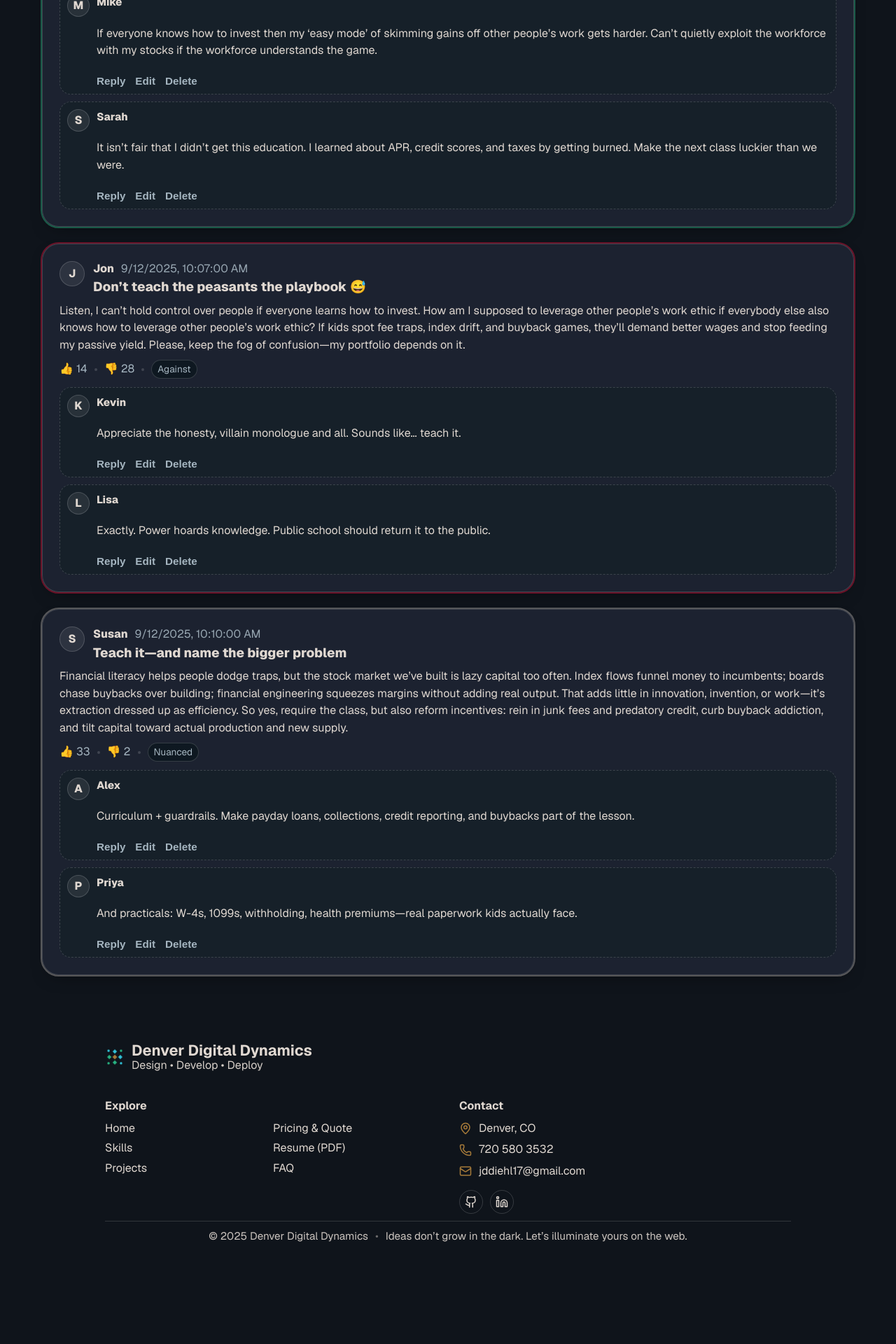
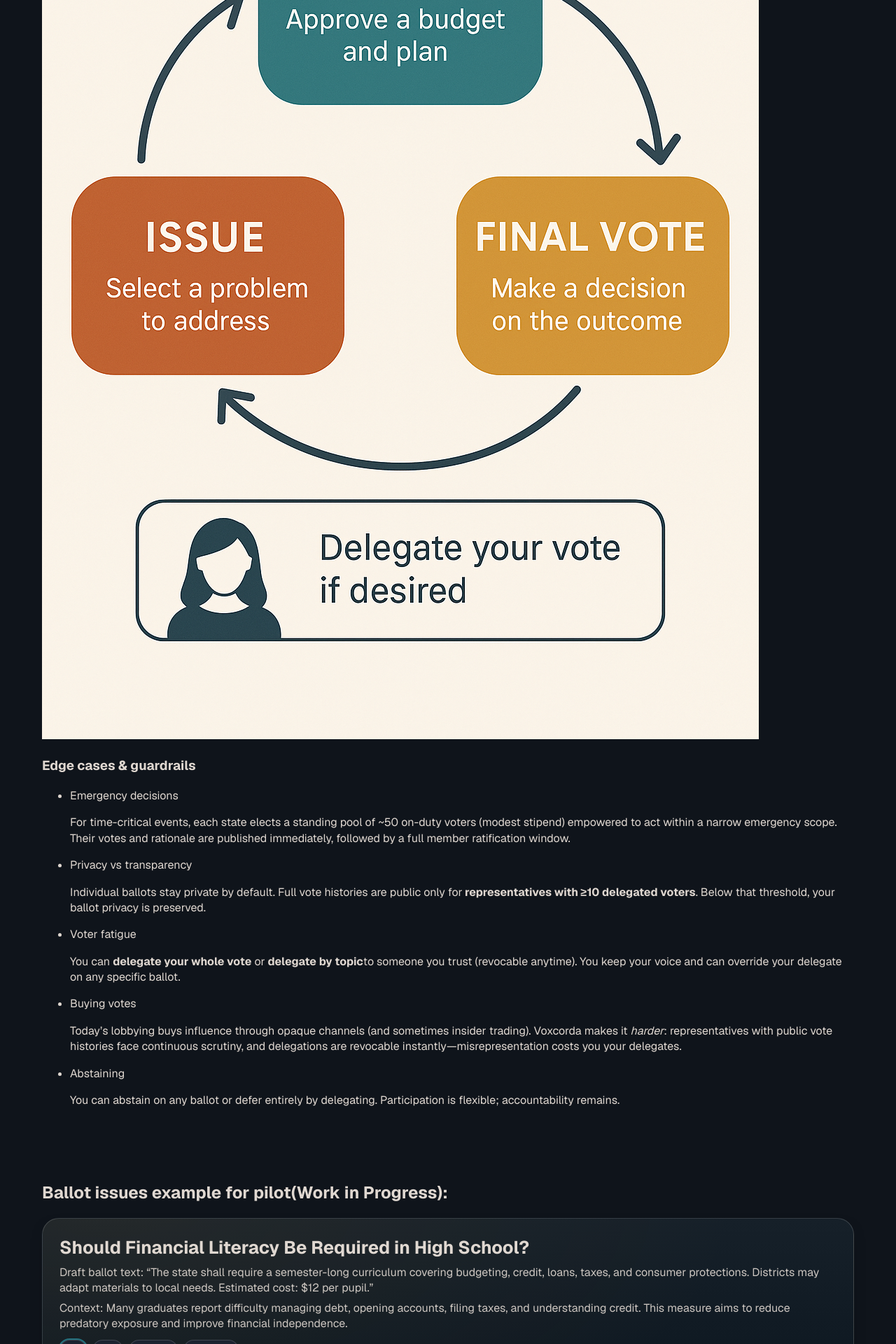
Before and after one commit to easy-thunder/Denver_Digital_Dynamics, a Next.js app: page /projects/voxcorda in a window 1280 px wide. Shown: the part 2082-4002 px from the top of the page at 70% size. Before the commit the page ends 3868 px from the top, so only its background shows below. Built offline with nearby package versions, Linux system fonts and the light colour scheme.

Commit message:
add examples for voxcorda

```diff
--- a/src/app/projects/voxcorda/page.jsx
+++ b/src/app/projects/voxcorda/page.jsx
@@ -275,10 +275,84 @@ export default function Projects() {
           </div>
         </div>
       </section>
+      {/* --- Cycle diagram + edge cases --- */}
+<section className={styles.cycleSection}>
+  <div className={styles.container}>
+    <h2 className={styles.h2}>How the decision cycle works(Final Vision)</h2>
+    <p className={styles.sub}>
+      Focus one issue at a time: <strong>Issue selection → Solution development → Final vote</strong>.
+      Transparent inputs, auditable outcomes, optional delegation by topic.
+    </p>
+  </div>
+
+  <div className={styles.cycleGrid}>
+    {/* Left: image */}
+    <div className={styles.cycleImageWrap}>
+      <img
+        className={styles.cycleImg}
+        src="/images/cycle.png"
+        alt="Voxcorda decision cycle: Issue → Solution → Final vote"
+        loading="lazy"
+      />
+    </div>
+
+    {/* Right: edge cases */}
+    <aside className={styles.edgePanel} aria-label="Edge cases & guardrails">
+      <h3 className={styles.edgeTitle}>Edge cases & guardrails</h3>
+      <ul className={styles.edgeList}>
+        <li className={styles.edgeItem}>
+          <div className={styles.edgeHead}>Emergency decisions</div>
+          <p className={styles.edgeText}>
+            For time-critical events, each state elects a standing pool of ~50 on-duty voters
+            (modest stipend) empowered to act within a narrow emergency scope. Their votes and
+            rationale are published immediately, followed by a full member ratification window.
+          </p>
+        </li>
+
+        <li className={styles.edgeItem}>
+          <div className={styles.edgeHead}>Privacy vs transparency</div>
+          <p className={styles.edgeText}>
+            Individual ballots stay private by default. Full vote histories are public only for
+            <strong> representatives with ≥10 delegated voters</strong>. Below that threshold,
+            your ballot privacy is preserved.
+          </p>
+        </li>
+
+        <li className={styles.edgeItem}>
+          <div className={styles.edgeHead}>Voter fatigue</div>
+          <p className={styles.edgeText}>
+            You can <strong>delegate your whole vote</strong> or <strong>delegate by topic</strong>
+            to someone you trust (revocable anytime). You keep your voice and can override your
+            delegate on any specific ballot.
+          </p>
+        </li>
+
+        <li className={styles.edgeItem}>
+          <div className={styles.edgeHead}>Buying votes</div>
+          <p className={styles.edgeText}>
+            Today’s lobbying buys influence through opaque channels (and sometimes insider trading).
+            Voxcorda makes it <em>harder</em>: representatives with public vote histories face
+            continuous scrutiny, and delegations are revocable instantly—misrepresentation costs you
+            your delegates.
+          </p>
+        </li>
+
+        <li className={styles.edgeItem}>
+          <div className={styles.edgeHead}>Abstaining</div>
+          <p className={styles.edgeText}>
+            You can abstain on any ballot or defer entirely by delegating. Participation is flexible;
+            accountability remains.
+          </p>
+        </li>
+      </ul>
+    </aside>
+  </div>
+</section>
+
       <br/>
       <br/>
       <br/>
-      <h2>Ballot issues example:</h2>
+      <h2>Ballot issues example for pilot(Work in Progress):</h2>
       <BallotThreads />
     </main>
   )
```
Also changed, not shown: public/images/cycle.png (added).
